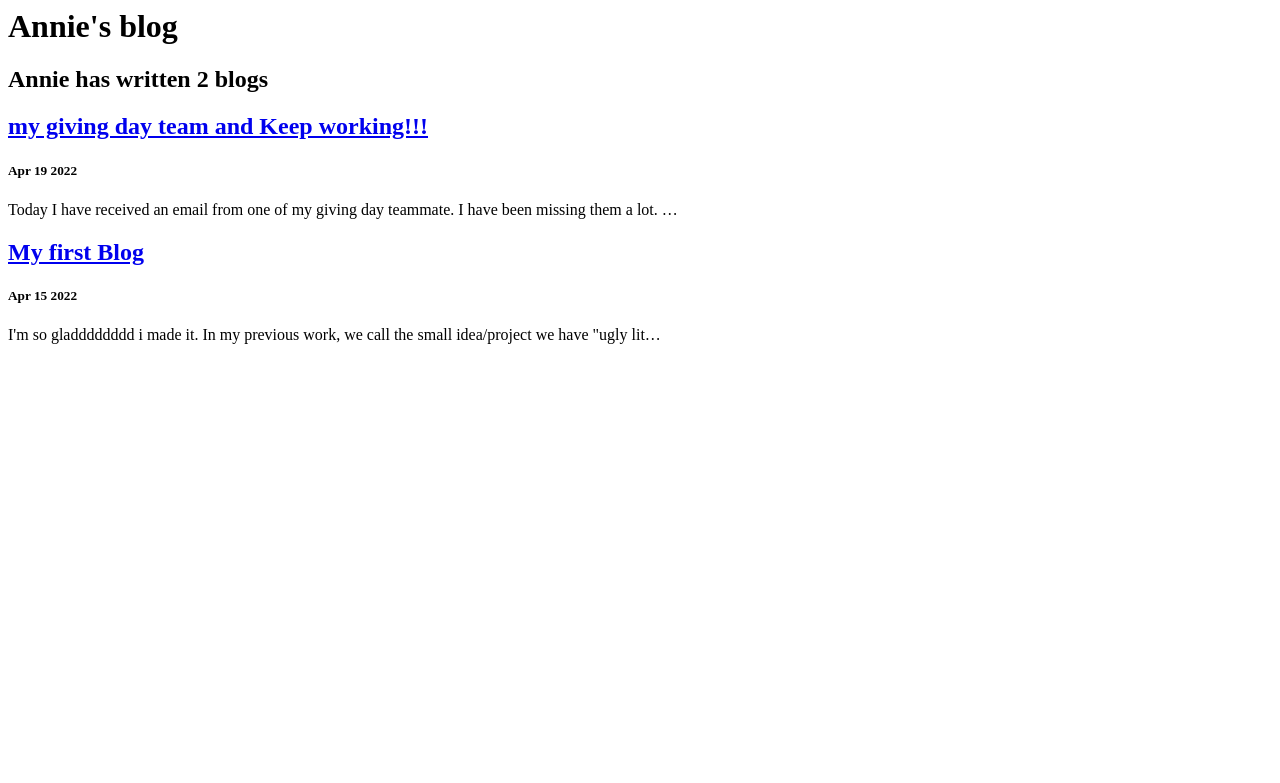
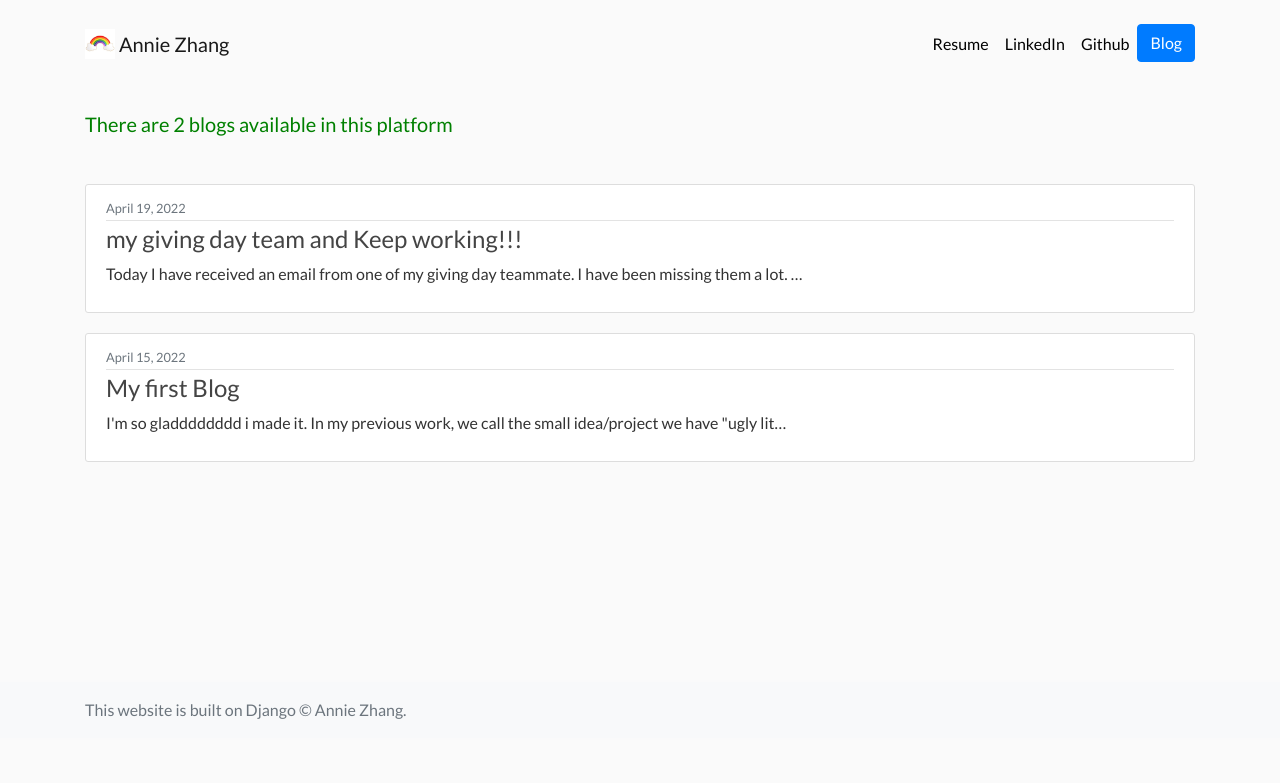
Before and after one commit to anniegezhang/portfolio, a Django app: page /blog/ in a window 1280 px wide. Shown: the top 783 px of the page. Run offline with Django 4.2, Linux system fonts and the light colour scheme; data comes from the database, SQL or seed files in the repository; some libraries are stand-ins or nearby versions.

Commit message:
polished some blog stuff

```diff
--- /dev/null
+++ b/blog/static/blog/main.css
@@ -0,0 +1,105 @@
+body {
+  background: #fafafa;
+  color: #333333;
+  margin-top: 1rem;
+}
+
+h1, h2, h3, h4, h5, h6 {
+  color: #444444;
+}
+
+h5 {
+  color: green;
+  padding-top: 2em;
+  padding-bottom: 2em;
+}
+
+h3 {
+  padding-bottom: 1em;
+}
+
+ul {
+  margin: 0;
+}
+
+.bg-steel {
+  background-color: #000000;
+}
+
+.site-header .navbar-nav .nav-link {
+  color: #cbd5db;
+}
+
+.site-header .navbar-nav .nav-link:hover {
+  color: #ffffff;
+}
+
+.site-header .navbar-nav .nav-link.active {
+  font-weight: 500;
+}
+
+.content-section {
+  background: #ffffff;
+  padding: 10px 20px;
+  border: 1px solid #dddddd;
+  border-radius: 3px;
+  margin-bottom: 20px;
+}
+
+.article-title {
+  color: #444444;
+}
+
+a.article-title:hover {
+  color: #428bca;
+  text-decoration: none;
+}
+
+.article-content {
+  white-space: pre-line;
+}
+
+.article-img {
+  height: 65px;
+  width: 65px;
+  margin-right: 16px;
+}
+
+.article-metadata {
+  padding-bottom: 1px;
+  margin-bottom: 4px;
+  border-bottom: 1px solid #e3e3e3
+}
+
+.article-metadata a:hover {
+  color: #333;
+  text-decoration: none;
+}
+
+.article-svg {
+  width: 25px;
+  height: 25px;
+  vertical-align: middle;
+}
+
+.account-img {
+  height: 125px;
+  width: 125px;
+  margin-right: 20px;
+  margin-bottom: 16px;
+}
+
+.account-heading {
+  font-size: 2.5rem;
+}
+
+.postcontent{
+  font-family: 'Montserrat';
+  font-size: 1.5em;
+}
+
+.comment-content{
+  margin-top: 10px;
+  margin-bottom: 10px;
+  border-bottom: solid 1px #ebebeb;
+}
--- a/blog/templates/blog/all_blogs.html
+++ b/blog/templates/blog/all_blogs.html
@@ -1,12 +1,39 @@
-<h1>Annie's blog</h1>
+{% extends "portfolio/base.html" %}
+{% load static %}
+{% block content %}
+<link href="{%static 'blog/main.css' %}" rel="stylesheet" />
+<h5>There are {{blogs.count}} blog{{blogs.count|pluralize}} available in this platform</h5>
+{%for blog in blogs %}
+<article class="media content-section">
+    <div class="media-body">
+      <div class="article-metadata">
+        <small class="text-muted">{{ blog.date | date:"F d, Y" }}</small>
+      </div>
+      <h4><a class="article-title", href = "{%url 'blog:detail' blog.id %}" >{{ blog.title }}</a></h4>
+      <!-- <p class="article-content">{{ post.content }}</p> -->
+      <p>{{ blog.description|truncatechars:100 }}</p>
+    </div>
+  </article>
+  {% endfor %}
 
-<h2>Annie has written {{blogs.count}} blog{{blogs.count|pluralize}}</h2>
+  {% if is_paginated %}
 
-{%for blog in blogs %}
+    {% if page_obj.has_previous %}
+      <a class="btn btn-outline-info mb-4" href="?page=1">First</a>
+      <a class="btn btn-outline-info mb-4" href="?page={{ page_obj.previous_page_number }}">Previous</a>
+    {% endif %}
 
-<a href = "{%url 'blog:detail' blog.id %}"><h2>{{ blog.title}}</h2></a>
-<h5>{{blog.date|date:'M d Y'}}</h5>
-<p>{{blog.description|striptags|truncatechars:100}}
-</p>
+    {% for num in page_obj.paginator.page_range %}
+      {% if page_obj.number == num %}
+        <a class="btn btn-info mb-4" href="?page={{ num }}">{{ num }}</a>
+      {% elif num > page_obj.number|add:'-3' and num < page_obj.number|add:'3' %}
+        <a class="btn btn-outline-info mb-4" href="?page={{ num }}">{{ num }}</a>
+      {% endif %}
+    {% endfor %}
 
-{%endfor%}
+    {% if page_obj.has_next %}
+      <a class="btn btn-outline-info mb-4" href="?page={{ page_obj.next_page_number }}">Next</a>
+      <a class="btn btn-outline-info mb-4" href="?page={{ page_obj.paginator.num_pages }}">Last</a>
+    {% endif %}
+  {% endif %}
+{% endblock content%}
```
Also changed, not shown: blog/templates/blog/detail.html (+14 -3 lines).
